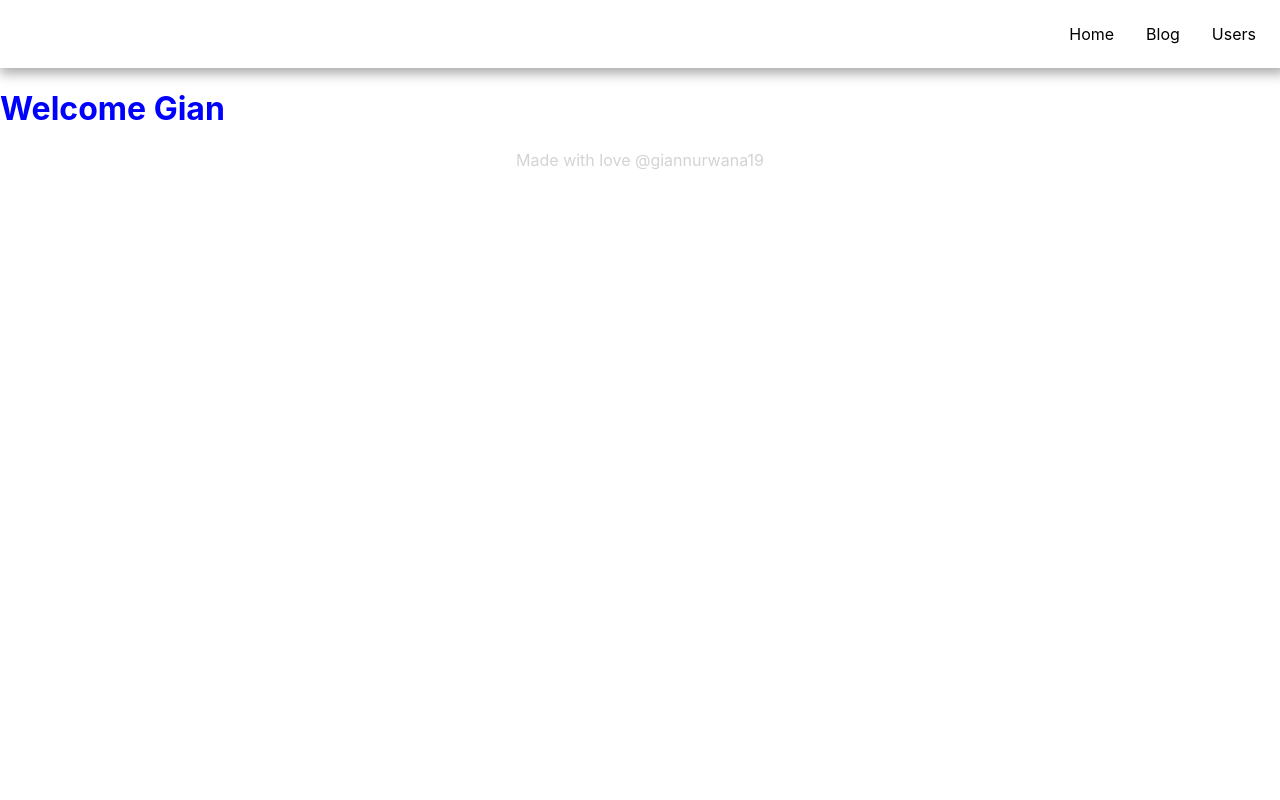
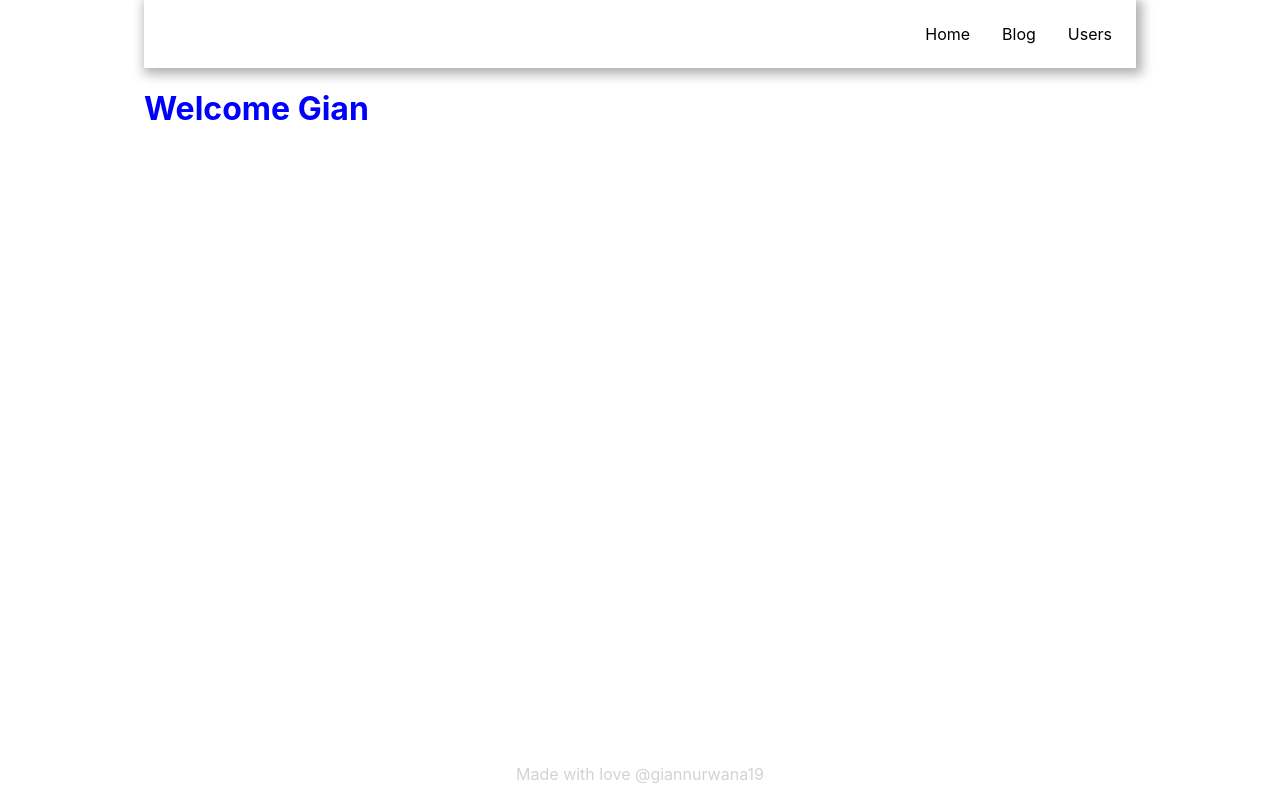
Before and after one commit to giannurwana19/next-basic, a Next.js app: page / in a window 1280 px wide. Built offline with nearby package versions, Linux system fonts and the light colour scheme.

Commit message:
membuat Layout page

```diff
--- /dev/null
+++ b/components/Layout/Layout.module.css
@@ -0,0 +1,9 @@
+.container {
+  height: 100%;
+  display: flex;
+  flex-direction: column;
+}
+
+.content {
+  flex: 1;
+}
--- /dev/null
+++ b/components/Layout/index.js
@@ -0,0 +1,13 @@
+import Footer from '../Footer';
+import Header from '../Header';
+import styles from './Layout.module.css';
+
+export default function Layout({ children }) {
+  return (
+    <div className={styles.container}>
+      <Header />
+      <div className={styles.content}>{children}</div>
+      <Footer />
+    </div>
+  );
+}
--- a/pages/index.js
+++ b/pages/index.js
@@ -1,13 +1,10 @@
-import Footer from '../components/Footer';
-import Header from '../components/Header';
+import Layout from '../components/Layout';
 import styles from '../styles/Home.module.css';
 
 export default function Home() {
   return (
-    <>
-      <Header />
+    <Layout>
       <h1 className={styles['title-homepage']}>Welcome Gian</h1>
-      <Footer />
-    </>
+    </Layout>
   );
 }
--- a/pages/users/index.js
+++ b/pages/users/index.js
@@ -1,10 +1,10 @@
 import Header from '../../components/Header';
+import Layout from '../../components/Layout';
 
 export default function Users() {
   return (
-    <div>
-      <Header />
+    <Layout>
       <h1 className="title">Users Page</h1>
-    </div>
+    </Layout>
   );
 }
--- a/styles/globals.css
+++ b/styles/globals.css
@@ -4,8 +4,9 @@
   margin: 0;
   font-family: -apple-system, BlinkMacSystemFont, Segoe UI, Roboto, Oxygen,
     Ubuntu, Cantarell, Fira Sans, Droid Sans, Helvetica Neue, sans-serif;
-  max-width: 1400px;
+  max-width: 992px;
   margin: auto;
+  height: 100%;
 }
 
 a {
@@ -20,3 +21,7 @@
 .title {
   color: crimson;
 }
+
+#__next {
+  height: 100%;
+}
```
Also changed, not shown: pages/blog.js (+3 -4 lines).
